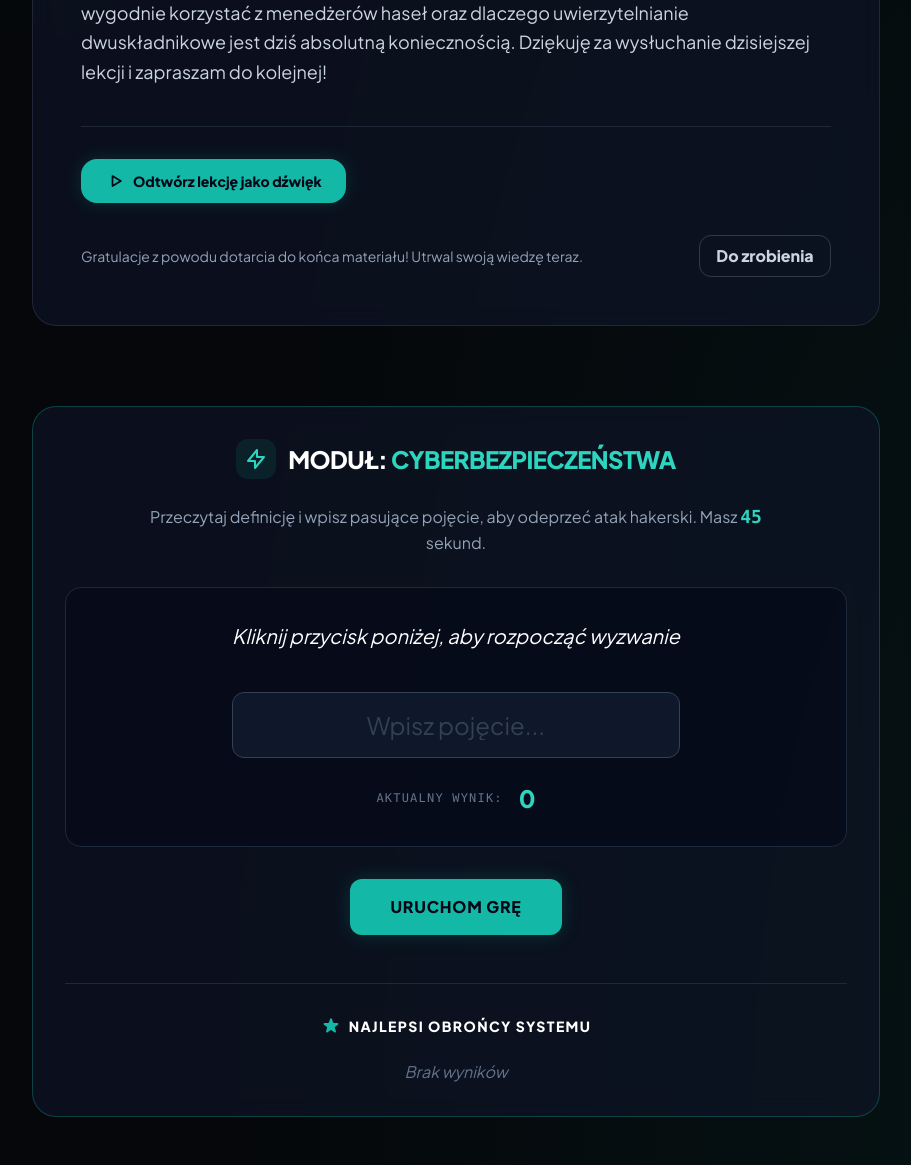
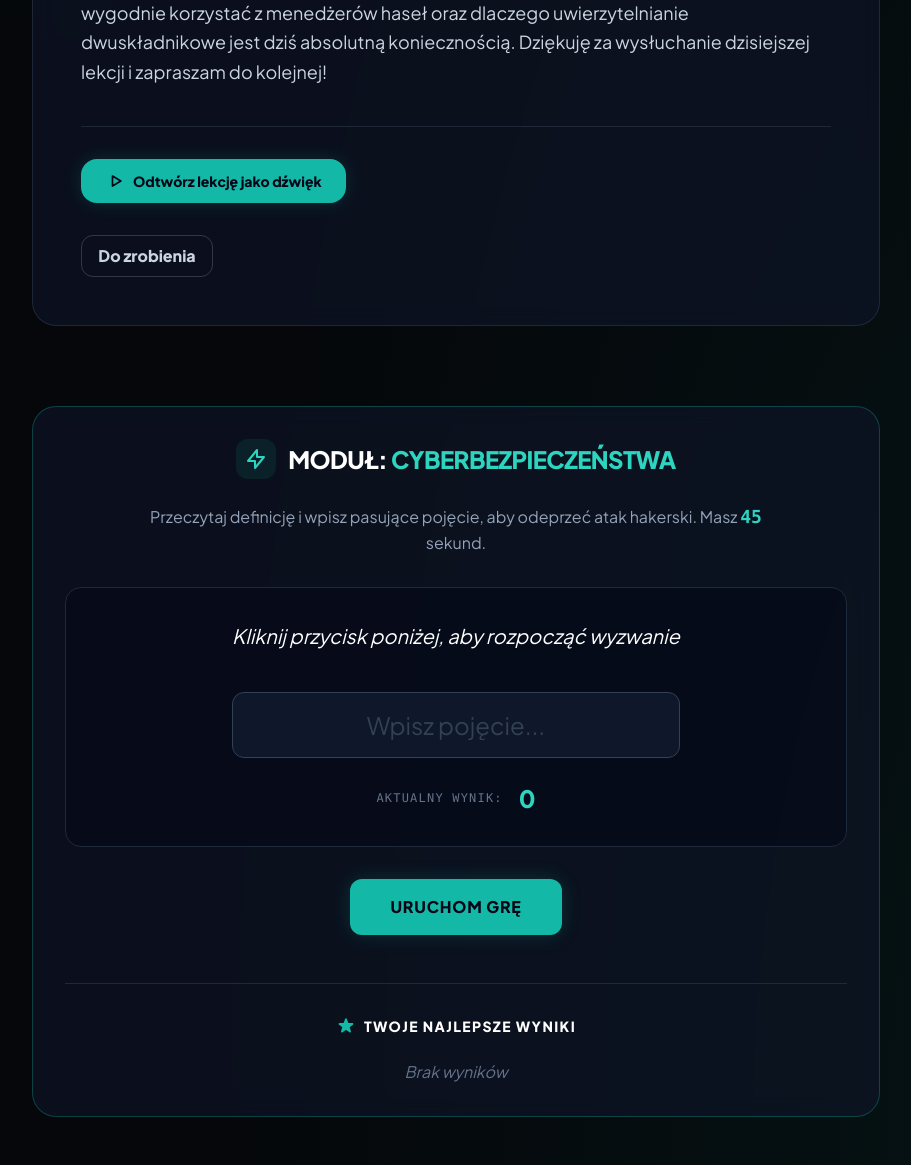
Before and after one commit to 3RZ-code/KOSCIUSZKON_2026, a Django app: a page that uses learning_platform/backend/templates/lesson_detail.html in a window 1280 px wide. Shown: the part 1986-3151 px from the top of the page, without its empty margins (184-1095 px from the left). Run offline with Django 5.2, Linux system fonts and the light colour scheme; data comes from the database, SQL or seed files in the repository; some libraries are stand-ins or nearby versions.

Commit message:
Update leaderboard title to reflect user achievements

```diff
--- a/learning_platform/backend/templates/lesson_detail.html
+++ b/learning_platform/backend/templates/lesson_detail.html
@@ -43,7 +43,6 @@
 
             <!-- Stopka Lekcji / Akcja (Quiz) -->
             <footer class="mt-8 flex flex-col sm:flex-row justify-between items-center gap-6">
-                <p class="text-slate-400 text-sm">Gratulacje z powodu dotarcia do końca materiału! Utrwal swoją wiedzę teraz.</p>
                 <button type="button" class="status-toggle" data-status-toggle>Do zrobienia</button>
             </footer>
         </article>
@@ -90,7 +89,7 @@
             <svg class="w-5 h-5 text-teal-500" fill="currentColor" viewBox="0 0 20 20">
                 <path d="M9.049 2.927c.3-.921 1.603-.921 1.902 0l1.07 3.292a1 1 0 00.95.69h3.462c.969 0 1.371 1.24.588 1.81l-2.8 2.034a1 1 0 00-.364 1.118l1.07 3.292c.3.921-.755 1.688-1.54 1.118l-2.8-2.034a1 1 0 00-1.175 0l-2.8 2.034c-.784.57-1.838-.197-1.539-1.118l1.07-3.292a1 1 0 00-.364-1.118L2.98 8.72c-.783-.57-.38-1.81.588-1.81h3.461a1 1 0 00.951-.69l1.07-3.292z"/>
             </svg>
-            <h4 class="text-white font-bold uppercase tracking-widest text-sm">Najlepsi Obrońcy Systemu</h4>
+            <h4 class="text-white font-bold uppercase tracking-widest text-sm">Twoje najlepsze wyniki</h4>
         </div>
         <div id="leaderboard-list" class="grid grid-cols-1 sm:grid-cols-5 gap-4 max-w-4xl mx-auto">
             </div>
```
